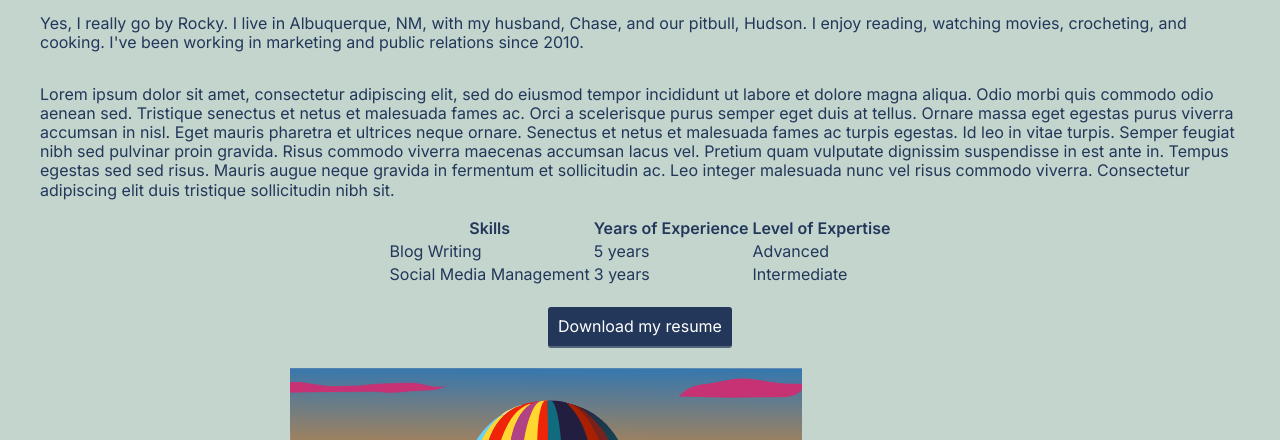
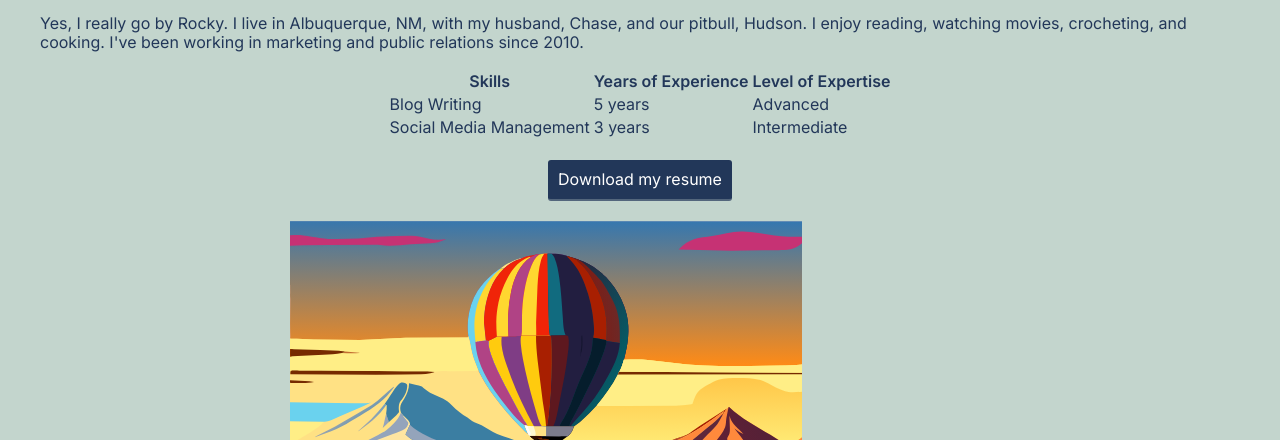
Before and after one commit to RParker505/portfolio-website, a plain HTML site: page about.html in a window 1280 px wide. Shown: the part 318-758 px from the top of the page. Drawn offline with nearby package versions, Linux system fonts and the light colour scheme.

Commit message:
Remove placeholder text on about page

```diff
--- a/about.html
+++ b/about.html
@@ -35,9 +35,6 @@
             <h1>Get to Know Rocky</h1>
             <p>
                 Yes, I really go by Rocky. I live in Albuquerque, NM, with my husband, Chase, and our pitbull, Hudson. I enjoy reading, watching movies, crocheting, and cooking. I've been working in marketing and public relations since 2010.
-            </p>
-            <p>
-                Lorem ipsum dolor sit amet, consectetur adipiscing elit, sed do eiusmod tempor incididunt ut labore et dolore magna aliqua. Odio morbi quis commodo odio aenean sed. Tristique senectus et netus et malesuada fames ac. Orci a scelerisque purus semper eget duis at tellus. Ornare massa eget egestas purus viverra accumsan in nisl. Eget mauris pharetra et ultrices neque ornare. Senectus et netus et malesuada fames ac turpis egestas. Id leo in vitae turpis. Semper feugiat nibh sed pulvinar proin gravida. Risus commodo viverra maecenas accumsan lacus vel. Pretium quam vulputate dignissim suspendisse in est ante in. Tempus egestas sed sed risus. Mauris augue neque gravida in fermentum et sollicitudin ac. Leo integer malesuada nunc vel risus commodo viverra. Consectetur adipiscing elit duis tristique sollicitudin nibh sit.
             </p>
             <table>
                 <thead>
```
